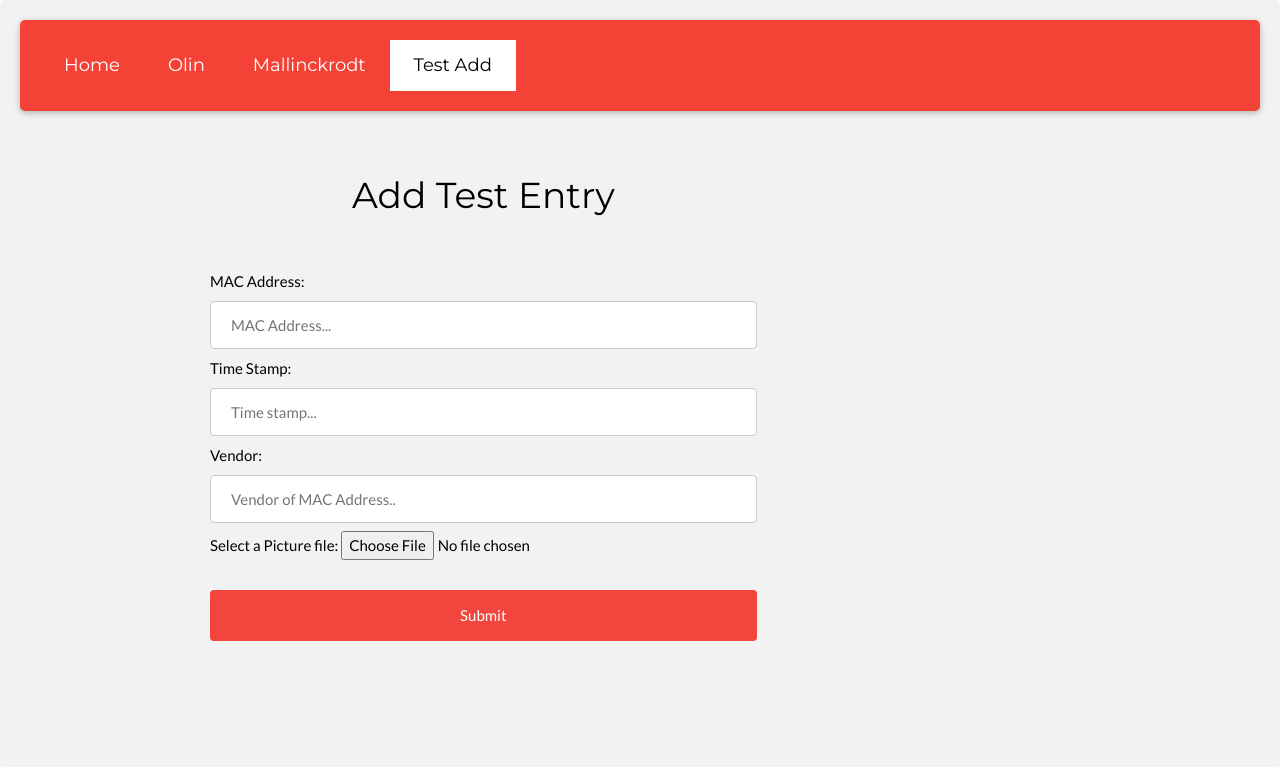
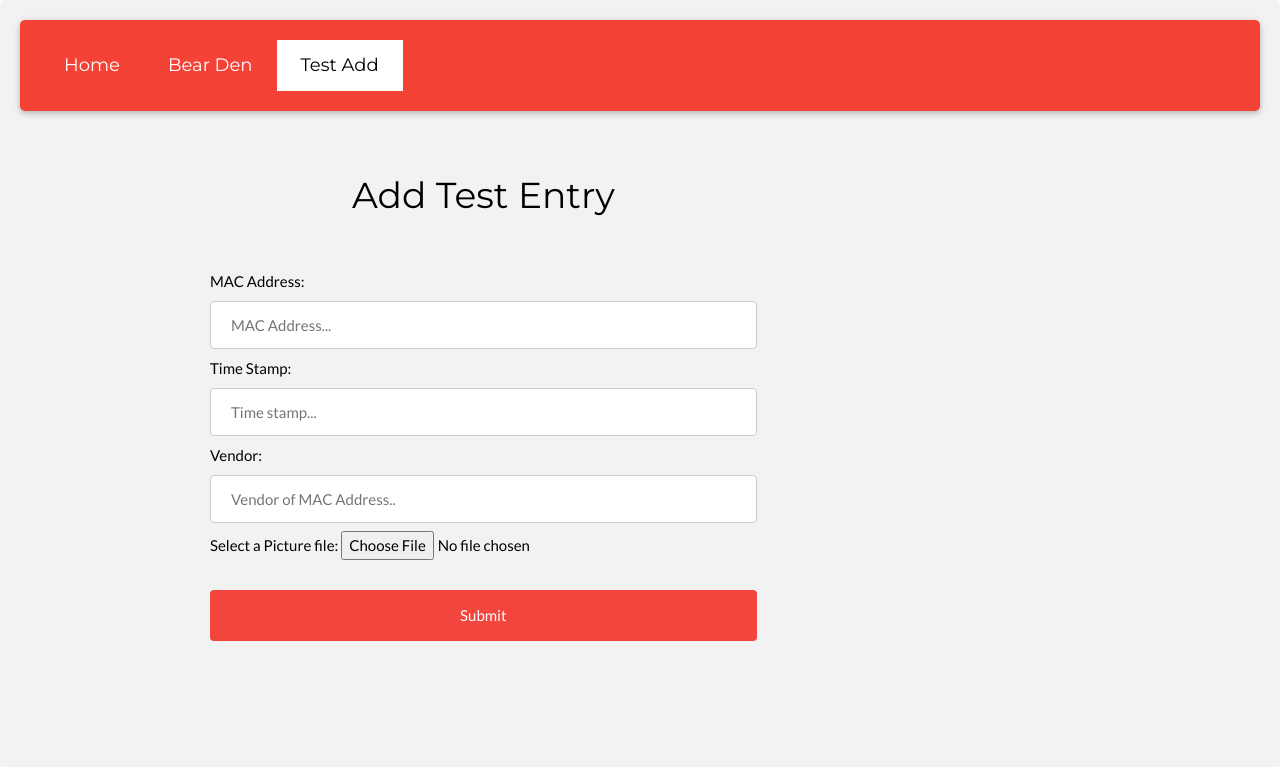
Before and after one commit to ESE205/emerson-goon-todd, a PHP site: page /AddTest.php in a window 1280 px wide. Shown: the top 767 px of the page. Run offline with PHP 8.4, Linux system fonts and the light colour scheme.

Commit message:
Update AddTest.php

```diff
--- a/AddTest.php
+++ b/AddTest.php
@@ -128,19 +128,17 @@ textarea {
 <div class="w3-top">
   <div class="w3-bar w3-red w3-card w3-left-align w3-large">
     <a class="w3-bar-item w3-button w3-hide-medium w3-hide-large w3-right w3-padding-large w3-hover-white w3-large w3-red" href="javascript:void(0);" onclick="myFunction()" title="Toggle Navigation Menu"><i class="fa fa-bars"></i></a>
-    <a href="http://3.94.46.108/BusyBear_Launch.php" class="w3-bar-item w3-button w3-padding-large w3-hover-white">Home</a>
-    <a href="http://3.94.46.108/BusyBear_Olin.php" class="w3-bar-item w3-button w3-hide-small w3-padding-large w3-hover-white">Olin</a>
-    <a href="http://3.94.46.108/Add_Animal.php" class="w3-bar-item w3-button w3-hide-small w3-padding-large w3-hover-white">Mallinckrodt</a>
-    <a href="http://3.94.46.108/AddTest.php" class="w3-bar-item w3-button w3-hide-small w3-padding-large w3-white">Test Add</a>
+    <a href="http://www.mybusybear.com" class="w3-bar-item w3-button w3-padding-large w3-hover-white">Home</a>
+    <a href="http://www.mybusybear.com/BusyBear_BD.php" class="w3-bar-item w3-button w3-hide-small w3-padding-large w3-hover-white">Bear Den</a>
+    <a href="http://www.mybusybear.com/AddTest.php" class="w3-bar-item w3-button w3-hide-small w3-padding-large w3-white">Test Add</a>
 
   </div>
 
   <!-- Navbar on small screens -->
   <div id="navDemo" class="w3-bar-block w3-white w3-hide w3-hide-large w3-hide-medium w3-large">
-    <a href="http://localhost/Add_Pet.php" class="w3-bar-item w3-button w3-padding-large">Add a Pet</a>
-    <a href="http://localhost/Add_Animal.php" class="w3-bar-item w3-button w3-padding-large">Add an Animal</a>
-    <a href="http://localhost/ViewDatabase.php" class="w3-bar-item w3-button w3-padding-large">View Pets</a>
-    <a href="http://localhost/View_Table_Animals.php" class="w3-bar-item w3-button w3-padding-large">View Animals</a>
+    <a href="http://www.mybusybear.com" class="w3-bar-item w3-button w3-padding-large">Home</a>
+    <a href="http://www.mybusybear.com/BusyBear_BD.php" class="w3-bar-item w3-button w3-padding-large">Bear Den</a>
+    <a href="http://www.mybusybear.com/AddTest.php" class="w3-bar-item w3-button w3-padding-large">Add Test</a>
   </div>
 </div>
 
```
